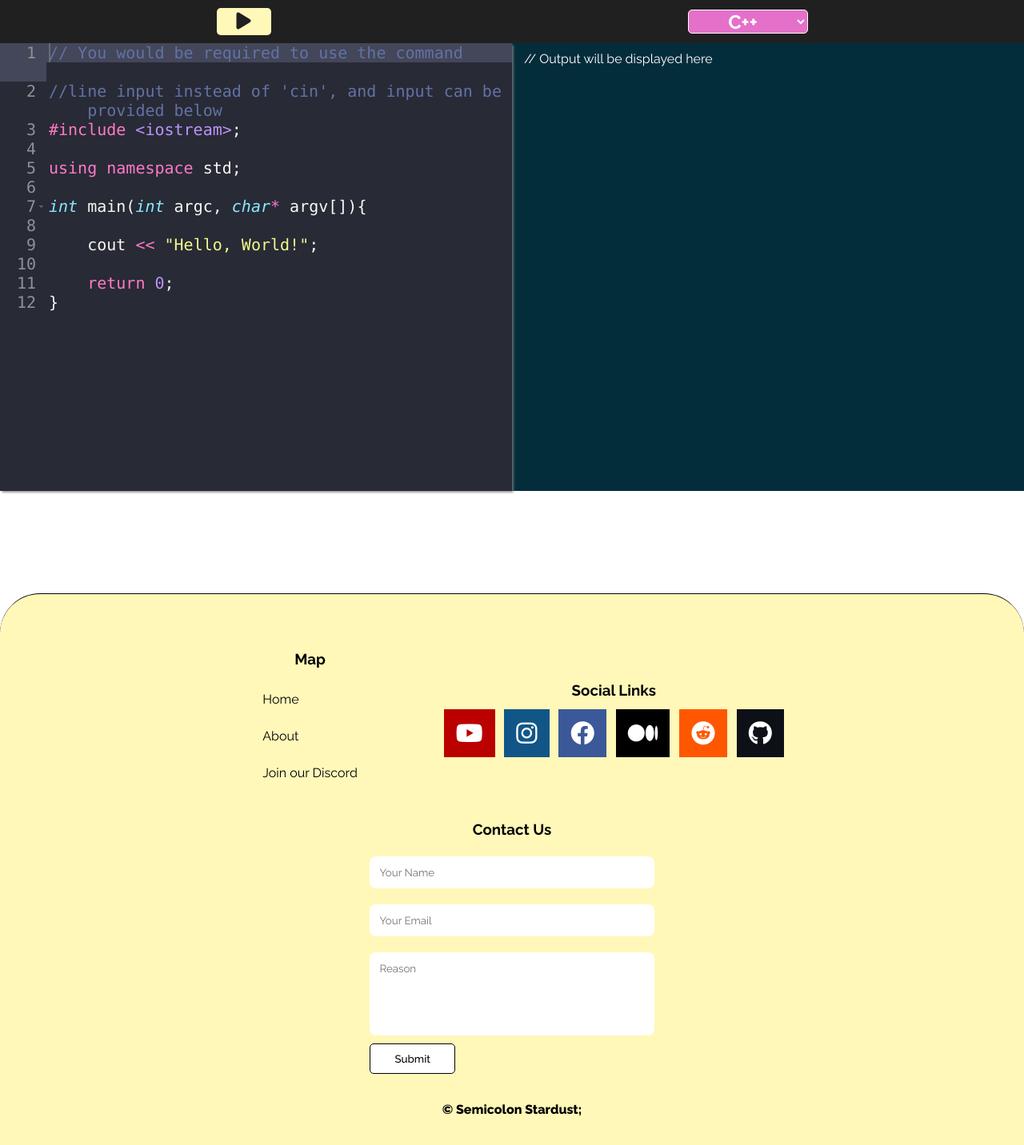
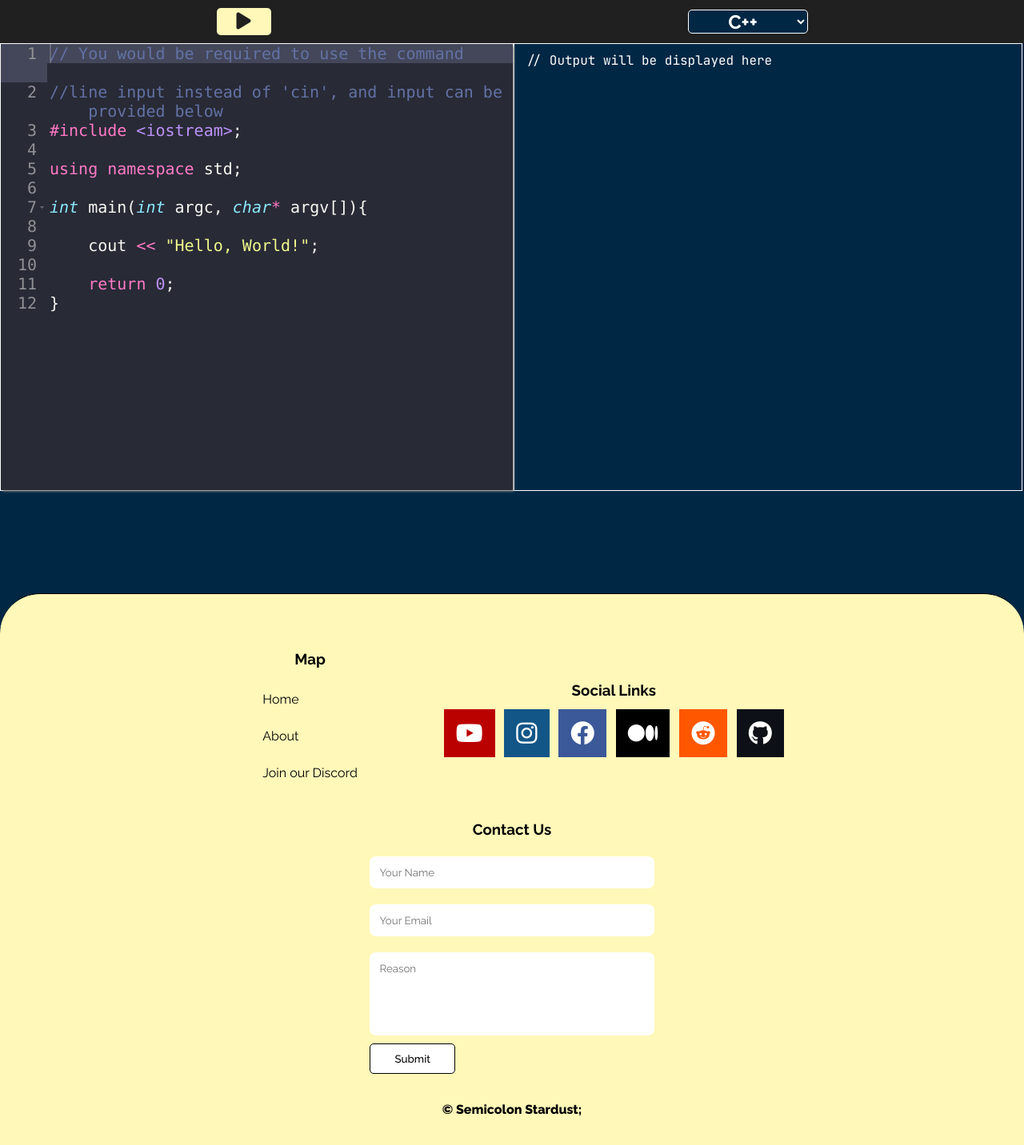
Before and after one commit to Maverick7274/Online-Compiler, a Node server app: page /compiler in a window 1280 px wide. Shown: the whole page at 80% size. Run offline with Node 20, Linux system fonts and the light colour scheme; some libraries are stand-ins or nearby versions.

Commit message:
Styling Updated

```diff
--- a/public/css/style.css
+++ b/public/css/style.css
@@ -1,6 +1,7 @@
 @import url('https://fonts.googleapis.com/css2?family=Raleway:ital,wght@0,100;0,200;0,300;0,400;0,500;0,600;0,700;0,800;0,900;1,100;1,200;1,300;1,400;1,500;1,600;1,700;1,800;1,900&display=swap');
 @import url('https://fonts.googleapis.com/css2?family=Space+Mono:ital,wght@0,400;0,700;1,400;1,700&display=swap');
 @import url('https://fonts.googleapis.com/css2?family=VT323&display=swap');
+@import url('https://fonts.googleapis.com/css2?family=JetBrains+Mono:ital,wght@0,100;0,200;0,300;0,400;0,500;0,600;0,700;0,800;1,100;1,200;1,300;1,400;1,500;1,600;1,700;1,800&display=swap');
 
 
 
@@ -38,8 +39,8 @@
 }
 
 body
-{
-    font-family: 'Raleway', sans-serif;
+{background: #002744;
+
 }
 
 .footer-btn
@@ -197,7 +198,7 @@
     padding: 3px 25px;
 }
 
-.button:hover
+.run-button:hover
 {
     background: #94D2FF;
 }
@@ -538,6 +539,7 @@
     border-radius: 50px 50px 0px 0px;
     padding: 20px 3em;
     margin-top: 8em;
+    font-family: 'Raleway', sans-serif;
     border-top: #000 1px solid;
 }
 
@@ -894,7 +896,7 @@
     font-size: 1.5rem;
     text-align: center;
     cursor: pointer;
-    background: #ff7be2e0;
+    background: #002744;
     color: #fff;
     border: #fff 1px solid;
     border-radius: 5px;
@@ -935,6 +937,7 @@
 
 .input-container{
     height: 70vh;
+    border: 1px solid #fff;
 }
 
 
@@ -942,14 +945,12 @@
 {
     width: 600px;
     height: 40px;
-    border-radius: 5px;
-    color: aliceblue;
-    background: #042d3c;
+    background: #002744;
     overflow:scroll;
     padding: 10px;
     line-height: 1.7;
     resize: none;
-    font-family: 'Lato', sans-serif;
+    font-family: 'Space Mono', san-serif;
     margin-bottom: 13px;
 }
 
@@ -968,18 +969,16 @@
 }
 
 #output-container #output-display {
-	width: 50vw;
+	width: 49.7vw;
 	height: 70vh;
 	color: rgb(255, 255, 255);
-	background: #042d3c;
+	background: #002744;
+    border: 1px solid #fff;
 	overflow: scroll;
+    font-family: 'JetBrains Mono', san-serif;
 	padding: 10px 15px;
 }
 
-.output-screen
-{
-    font-family: 'lato', sans-serif;
-}
 
 
 .contain
--- a/public/js/ide-setup.js
+++ b/public/js/ide-setup.js
@@ -72,3 +72,9 @@
 }
 
 editor.getSession().setValue(storedCppCode);
+
+
+
+if ( window.history.replaceState ) {
+    window.history.replaceState( null, null, window.location.href );
+}
```
Also changed, not shown: public/images/hero-img.svg (added), public/images/switch.svg (added), 1 other file.
